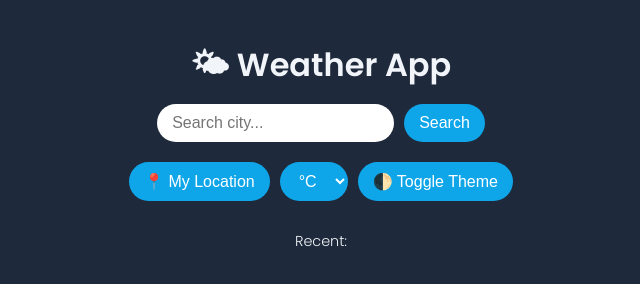
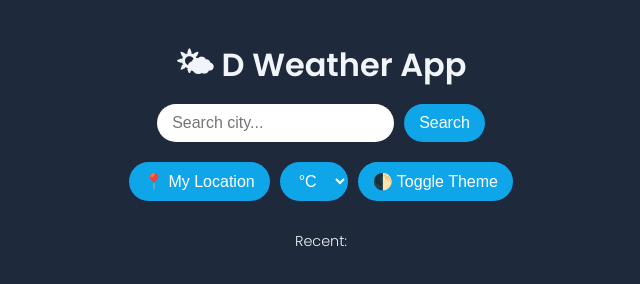
Before and after one commit to Dharsh606/weather-project, a plain HTML site: page index.html in a window 1280 px wide. Shown: the whole page, without its empty margins (319-959 px from the left). Drawn offline with Linux system fonts and the light colour scheme.

Commit message:
Update index.html

```diff
--- a/index.html
+++ b/index.html
@@ -85,7 +85,7 @@
   </style>
 </head>
 <body data-theme="dark">
-  <h1>🌤 Weather App</h1>
+  <h1>🌤 D Weather App</h1>
 
   <form id="form">
     <input type="text" id="search" placeholder="Search city..." />
```
